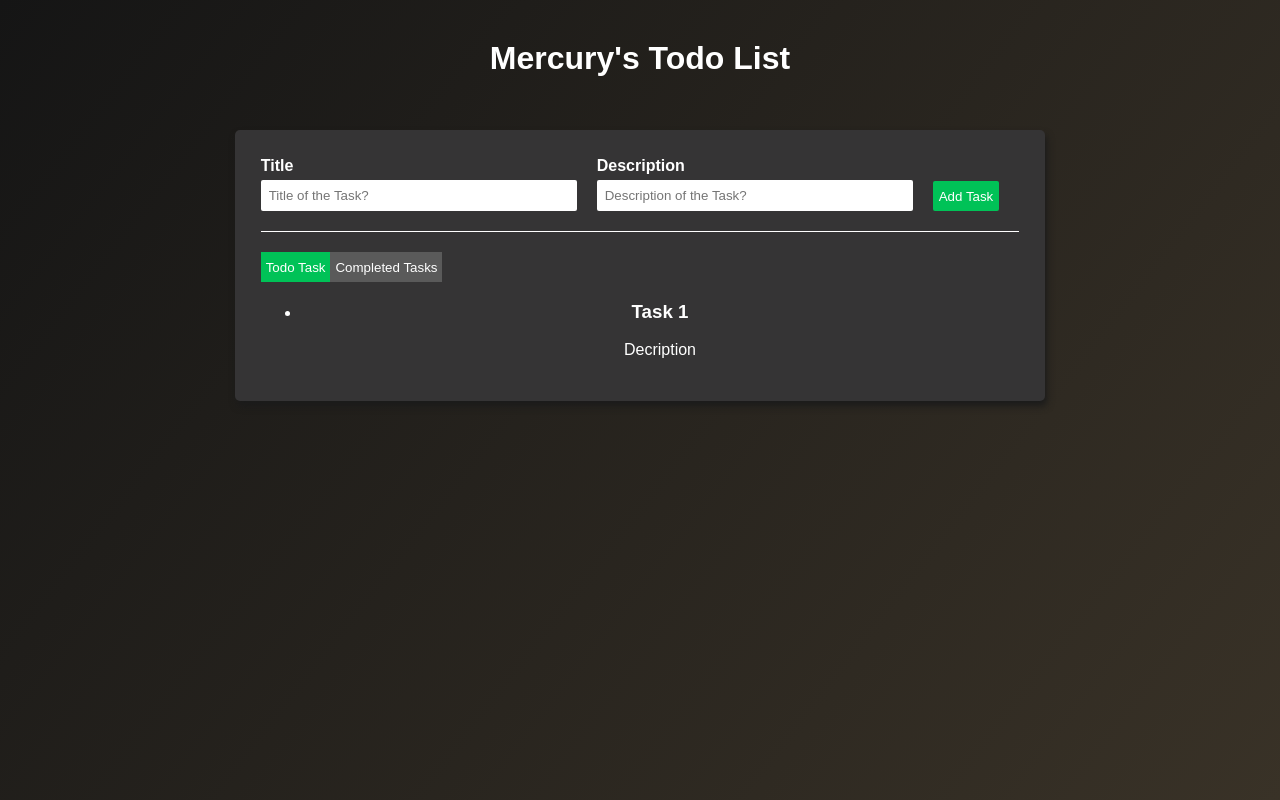
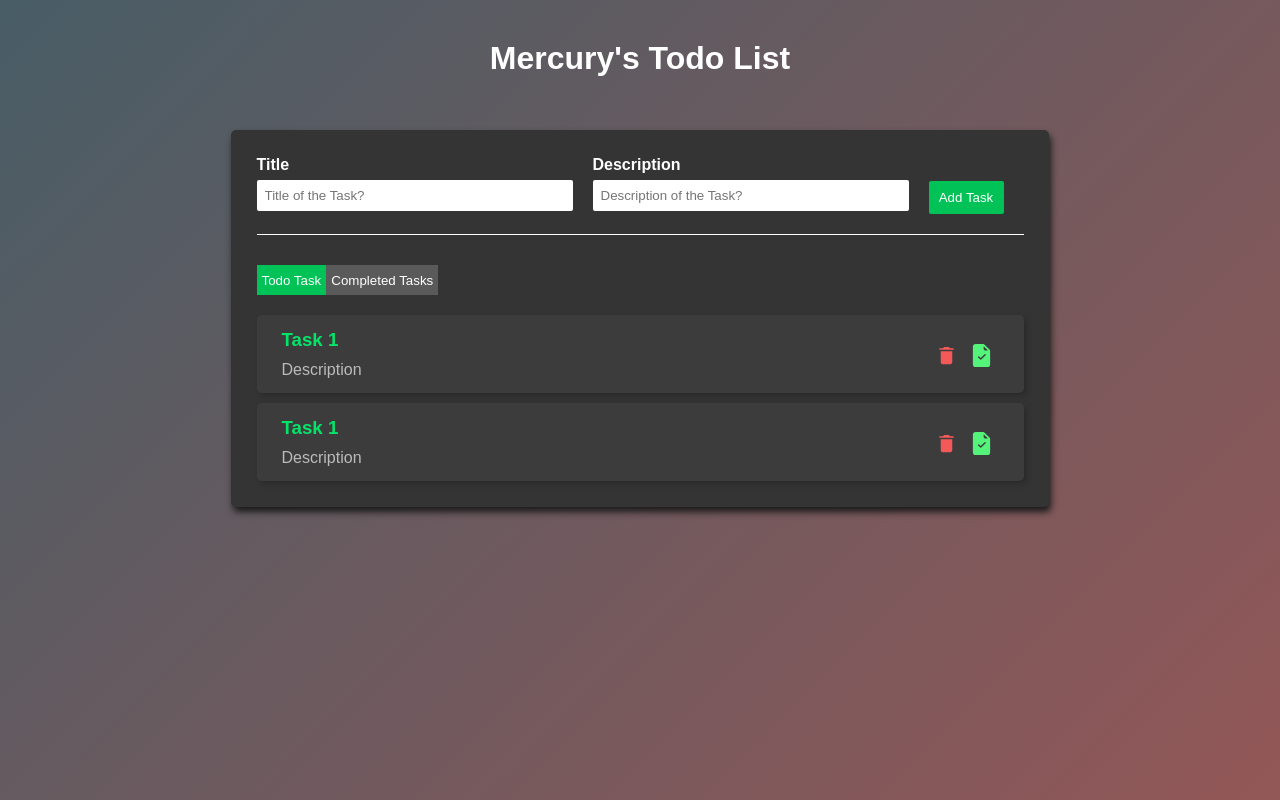
Before and after one commit to MercuryHG007/LGM-todo-list-reactApp, a React (Create React App) app: page / in a window 1280 px wide. Built offline with nearby package versions, Linux system fonts and the light colour scheme.

Commit message:
UI Improved

```diff
--- a/package.json
+++ b/package.json
@@ -8,6 +8,7 @@
     "@testing-library/user-event": "^13.5.0",
     "react": "^18.2.0",
     "react-dom": "^18.2.0",
+    "react-icons": "^4.4.0",
     "react-scripts": "5.0.1",
     "web-vitals": "^2.1.4"
   },
--- a/src/App.css
+++ b/src/App.css
@@ -38,8 +38,8 @@
   /* height: 10vh;
   width: 100%; */
   display: flex;
-  justify-content: center;
-  align-items: center;
+  /* justify-content: space-evenly; */
+  /* align-items: center; */
   padding-bottom: 20px;
   margin-bottom: 15px;
   border-bottom: 1px white solid;
@@ -56,7 +56,7 @@
 
 .input-component label{
   font-weight: bold;
-  margin-bottom: 5px;
+  margin-bottom: 6px;
 }
 
 .input-component input{
@@ -71,7 +71,8 @@
 }
 
 .add-task-button{
-  height: 30px;
+  height: 33px;
+  width: 75px;
   margin-top: 25px;
   border-radius: 2px !important;
   /* padding: 7px; */
@@ -109,7 +110,8 @@ button{
   /* justify-content: ; */
   /* align-items: flex-start; */
   justify-content: flex-start;
-  margin-top: 20px;
+  margin-top: 30px;
+  margin-bottom: 10px;
 }
 
 .list-toggle-button-container button{
@@ -126,3 +128,63 @@ button{
   border-top-right-radius: 2px;
   border-bottom-right-radius: 2px;
 }
+
+.todo-list{
+  display: flex;
+  flex-direction: column;
+}
+
+.list-item-container{
+  margin-top: 10px;
+  padding: 10px 25px 4px 25px;
+  background-color: #3D3C3D;
+  /* border: 3px solid #03a64c; */
+  /* box-shadow: 5px 7px 8px #03a64c; */
+  border-radius: 5px;
+  list-style: none;
+  display: flex;
+  align-items: center;
+  justify-content: space-between;
+  box-shadow: 3px 3px 5px rgb(43,42,42);
+}
+
+.list-item-content{
+  display: flex;
+  flex-direction: column;
+  height: min-content;
+}
+
+.list-item-content h3{
+  color:#04e469;
+  margin: 0;
+  margin-top: 4px;
+  text-align: left;
+}
+
+.list-item-content p{
+  margin: 10px 0px 10px 0;
+  color: rgb(187, 187, 187);
+}
+
+.list-item-button-container{
+  width: 70px;
+  display: flex;
+  justify-content: space-between;
+}
+
+
+.list-item-button-container button{
+  background-color: inherit;
+}
+
+.icon{
+  font-size: 23px;
+}
+
+.trash-icon{
+  color: rgb(244, 89, 89);
+}
+
+.check-icon{
+  color: rgb(83, 244, 121);
+}
--- a/src/App.js
+++ b/src/App.js
@@ -1,4 +1,6 @@
 import React, {useState} from 'react';
+import {BsFillFileEarmarkCheckFill} from 'react-icons/bs';
+import {IoMdTrash} from 'react-icons/io';
 import './App.css';
 
 
@@ -49,14 +51,29 @@ function App() {
 
         <div className='todo-list'>
 
-          <ul>
-            <li className='todo-list-item'>
-              <div className='list-item-container'>
-                <h3>Task 1</h3>
-                <p>Decription</p>
-              </div>
-            </li>
-          </ul>
+          <div className='list-item-container'>
+            <div className='list-item-content'>
+              <h3>Task 1</h3>
+              <p>Description</p>
+            </div>
+            <div className='list-item-button-container'>
+              <button> <IoMdTrash className='icon trash-icon' /> </button>
+              <button> <BsFillFileEarmarkCheckFill className='icon check-icon'/> </button>
+            </div>
+          </div>
+
+          <div className='list-item-container'>
+            <div className='list-item-content'>
+              <h3>Task 1</h3>
+              <p>Description</p>
+            </div>
+            <div className='list-item-button-container'>
+              <button> <IoMdTrash className='icon trash-icon' /> </button>
+              <button> <BsFillFileEarmarkCheckFill className='icon check-icon'/> </button>
+            </div>
+          </div>
+
+
 
         </div>
 
--- a/src/index.css
+++ b/src/index.css
@@ -6,7 +6,9 @@ body {
   font-family: sans-serif;
   -webkit-font-smoothing: antialiased;
   -moz-osx-font-smoothing: grayscale;
-  background: linear-gradient(308deg, #393227, #151515);
+  background: linear-gradient(135deg, #485d66, #935757);
+  /* background: linear-gradient(308deg, #393939, #000000); */
+  /* background-color: #151515; */
   color: white;
 }
 
```
Also changed, not shown: 1 other file (tests, documents, lock files or other folders).
